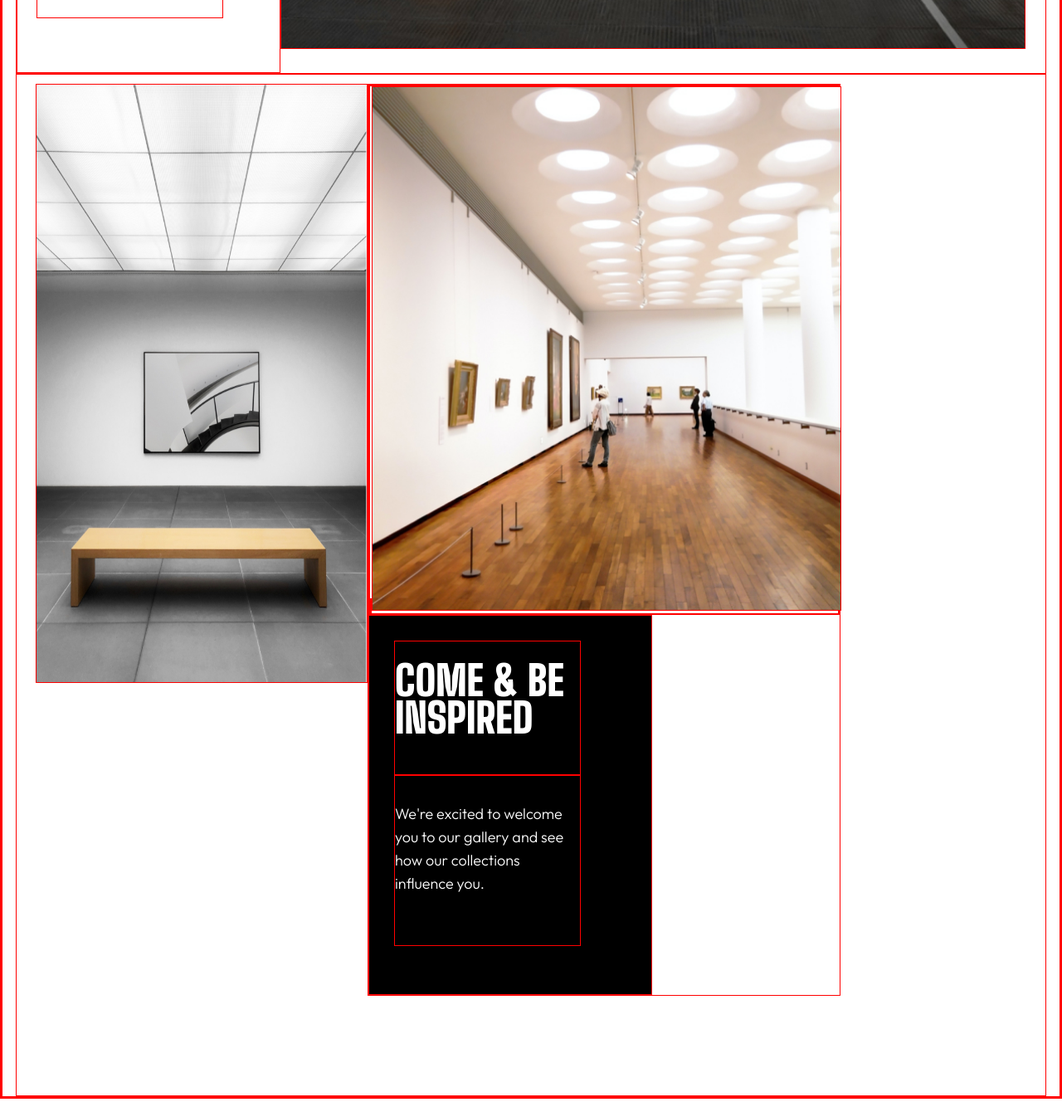
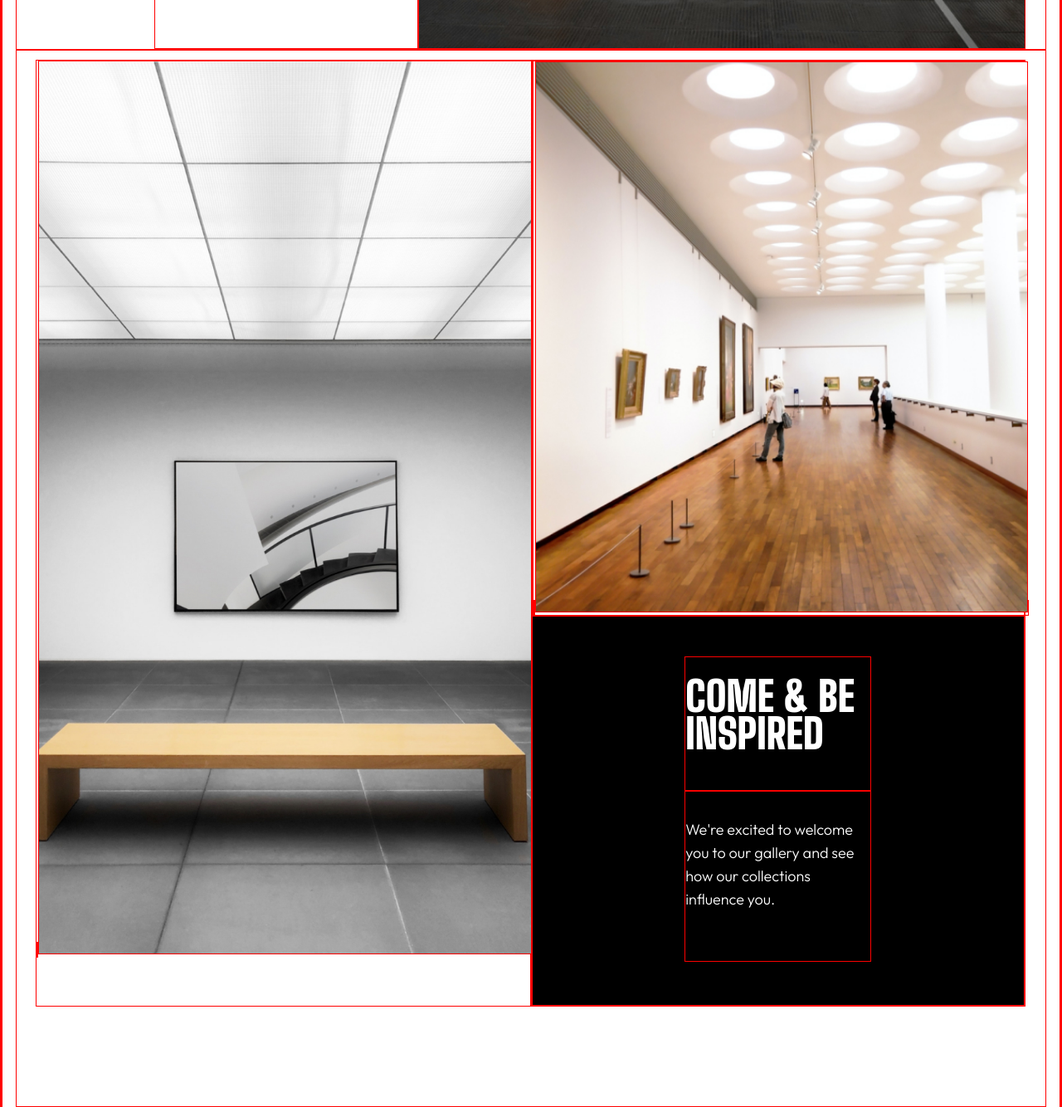
Before and after one commit to milena-steffen/galeria-de-artes, a plain HTML site: page index.html in a window 1280 px wide. Shown: the part 1211-2545 px from the top of the page at 83% size. Drawn offline with Linux system fonts and the light colour scheme.

Commit message:
responsivo tablet

```diff
--- a/index.html
+++ b/index.html
@@ -40,13 +40,16 @@
                 </div>
             </div>
         <div class="apresentacao__dia__na__galeria-tablet-segundo-bloco">
-            <img class="apresentacao__dia__na__galeria-tablet-segundo-bloco-imagem" src="imagens/obra2.jpg" alt="Imagem da galeria com obra de arte ao fundo e banco na parte central" width="100%">
+            <picture>
+                <source srcset="imagens/tabletobra2.jpg" class="apresentacao__dia__na__galeria-tablet-segundo-bloco-obra-2" media="(min-width: 768px)" width="100%">
+                <img class="apresentacao__dia__na__galeria-tablet-segundo-bloco-imagem" src="imagens/obra2.jpg" alt="Imagem da galeria com obra de arte ao fundo e banco na parte central" width="100%">
+            </picture>
 
             <div class="apresentacao__dia__na__galeria-tablet-segundo-bloco-colunas">
                 <div class="apresentacao__dia__na__galeria-imagem-3">
                     <picture>
-                        <source srcset="imagens/tabletobra3.jpg" class="apresentacao__dia__na__galeria-imagem3-tablet" media="(min-width: 768px)" width="100%">
-                        <img class="apresentacao__dia__na__galeria-imagem3"  src="imagens/obra3.jpg" (max-width: 768px) alt="Imagem de obras na galeria de arte" width="100%">
+                        <source srcset="imagens/tabletobra3.jpg" class="apresentacao__dia__na__galeria-tablet-segundo-bloco-obra-2" media="(min-width: 768px)" width="100%">
+                         <img class="apresentacao__dia__na__galeria-imagem3"  src="imagens/obra3.jpg" alt="Imagem de obras na galeria de arte" width="100%">
                     </picture>
                 </div>
 
--- a/style.css
+++ b/style.css
@@ -98,7 +98,6 @@
 
     .cabecalho{
         display: flex;
-
     }
 
     .obra-observadores{
@@ -145,6 +144,7 @@
         flex-direction: row-reverse;
         padding-top: 120px;
         padding-right: 24px;
+        background-size: cover;
 
     }
 
@@ -152,14 +152,12 @@
         background-image: url(imagens/tabletgaleria.jpg);
         background-repeat: no-repeat;
         background-size: cover;
-        width: 100%;
-
+        width: 60%;
     }
 
     .apresentacao__dia__na__galeria-conteudo{
-        padding: 36px 68px 65px 23px;
-        justify-items: left;
-
+        padding: 11px 68px 0px 23px;
+        justify-items: center;
     }
 
     .titulo-secundario{
@@ -173,45 +171,44 @@
         height: 140px;
     }
 
+
     .apresentacao__dia__na__galeria-tablet-segundo-bloco{
-        display: flex;
+        display: grid;
+        grid-template-columns: 50% 50%;
+        justify-content: space-between;
         padding: 11px 24px 120px 23px;
-
-    }
-    .apresentacao__dia__na__galeria-tablet-segundo-bloco-imagem{
-        background-image: url(imagens/tabletobra2.jpg);
-        width: 398px;
-        height: 720px;
-        background-size: cover
-    }
-
-
-
-
-    .apresentacao__dia__na__galeria-tablet-segundo-bloco-colunas{
-        padding: none;
+        min-height: 720px;
+        min-width: 689px
 
     }
 
-    .apresentacao__dia__na__galeria-imagem-3{
+    .apresentacao__dia__na__galeria-tablet-segundo-bloco-colunas{
         display: flex;
+        flex-direction: column;
+        flex-grow: 1;
 
     }
 
-    .apresentacao__dia__na__galeria-imagem3-tablet{
-        width: 280px;
-        height: 313px;
-        background-size: contain;
+    .apresentacao__dia__na__galeria-tablet-segundo-bloco-obra-2{
+        max-width: 280px;
+        max-height: 313px;
+
     }
 
     .apresentacao__dia__na__galeria-convite{
-        padding: 30px;
-        width: 280px;
-        height: 396px;
-
+        padding: none;
+        justify-items: center;
+        background-size: contain;
+        min-width: 280px;
+        min-height: 396px;
     }
 
     .rodapedagaleria{
-        position: absolute;
+
+        width: 768px;
+        height: 216px;
+
     }
-    }
+    @media screen and (min-width: 1440px) {
+}
+}
```
